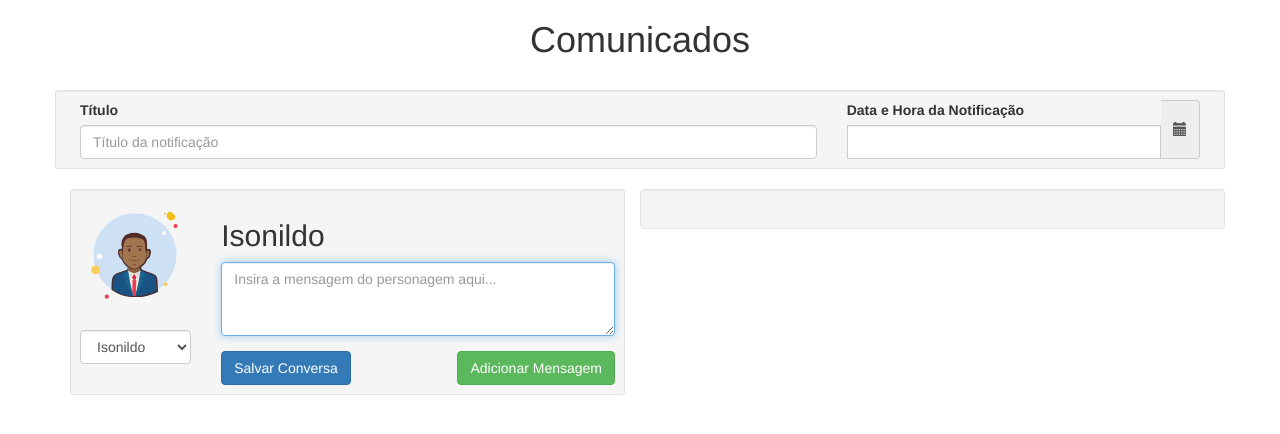
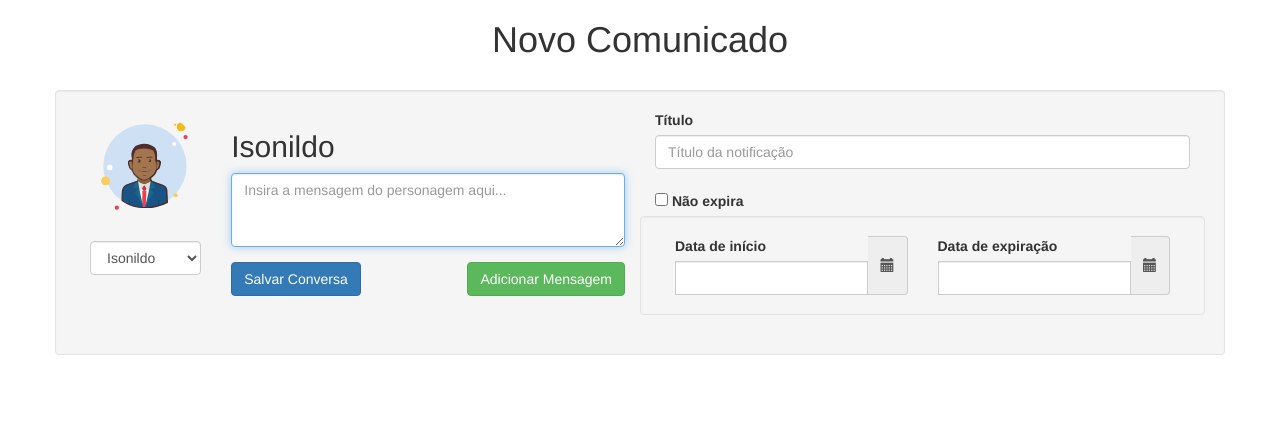
Before and after one commit to jvoliveira/Comunicados-Diarios, a website: page webservice/views/index.html in a window 1280 px wide. Drawn offline with nearby package versions, Linux system fonts and the light colour scheme; files that its build step writes are made by us from their sources; files whose address does not match are found by name.

Commit message:
Modificada a estrutura da página para incluir os novos critérios de data

```diff
--- a/webservice/views/index.html
+++ b/webservice/views/index.html
@@ -2,7 +2,7 @@
 <html lang="pt-br">
 <head>
   <meta charset="utf-8">
-  <title></title>
+  <title>Novo Comunicado</title>
   <link href="stylesheets/bootstrap.min.css" rel="stylesheet" id="bootstrap-css">
   <link rel="stylesheet" href="stylesheets/bootstrap-datetimepicker.css" />
   <script src="javascripts/jquery.min.js"></script>
@@ -13,27 +13,11 @@
   <script src="javascripts/create-notification.js"></script>
 </head>
 <body>
-  <h1 align="center">Comunicados</h1>
+  <h1 align="center">Novo Comunicado</h1>
   <br>
   <div class="container">
-    <div class="row well well-sm">
-      <div class="col-md-8">
-        <label>Título</label>
-        <input type="text" placeholder="Título da notificação" class="form-control" id="tituloNotificacao">
-      </div>
-      <div class='col-md-4'>
-        <div class='input-group date' id='datetimepicker'>
-          <label>Data e Hora da Notificação</label>
-          <input type='text' class="form-control" id="dataNotificacao" required/>
-          <span class="input-group-addon" id="btnData">
-            <span class="glyphicon glyphicon-calendar"></span>
-          </span>
-        </div>
-      </div>
-    </div>
-    <div class="row">
+    <div class="row well">
       <div class="col-md-6">
-        <div class="well well-sm">
 				<div class="row">
 					<div class="col-xs-3 col-md-3 text-center">
 						<img src="images/pl.png" alt="bootsnipp" id="imagem" class="img-circle img-responsive" />
@@ -61,9 +45,45 @@
 					</div>
 				</div>
       </div>
+			<div class="col-md-6">
+				<div class="row">
+					<div class="col-md-12">
+		        <label>Título</label>
+		        <input type="text" placeholder="Título da notificação" class="form-control" id="tituloNotificacao">
 		      </div>
-      <div class="col-md-6 well" id="mensagens">
+				</div>
+				<div class="row">
+					<div class="col-md-12">
+						<br>
+						<input type="checkbox" id="cbImportante">
+						<label for="cbImportante">Não expira</label>
+					</div>
+				</div>
+					<div class="row well">
+						<div class='col-md-6'>
+			        <div class='input-group date' id='datetimepicker'>
+			          <label>Data de início</label>
+			          <input type='text' class="form-control" id="dataNotificacao" required/>
+			          <span class="input-group-addon" id="btnData">
+			            <span class="glyphicon glyphicon-calendar"></span>
+			          </span>
+			        </div>
+			      </div>
+						<div class='col-md-6'>
+			        <div class='input-group date' id='datetimepicker'>
+			          <label>Data de expiração</label>
+			          <input type='text' class="form-control" id="dataNotificacaoExpiracao"/>
+			          <span class="input-group-addon" id="btnData">
+			            <span class="glyphicon glyphicon-calendar"></span>
+			          </span>
+			        </div>
+			      </div>
+				</div>
+			</div>
 
+    </div>
+    <div class="row">
+      <div class="col-md-4" id="mensagens">
       </div>
     </div>
 
```
Lines whose indentation alone changed are shown as unchanged.
